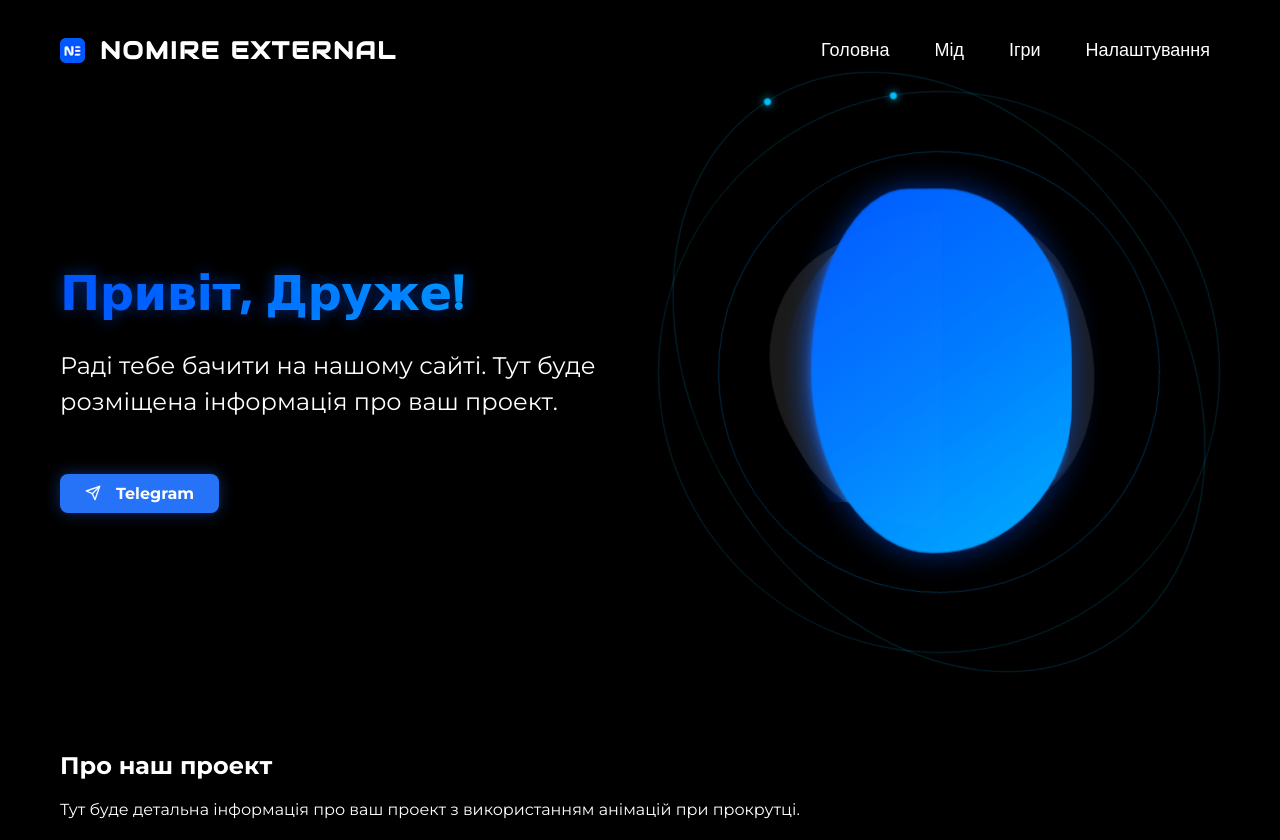
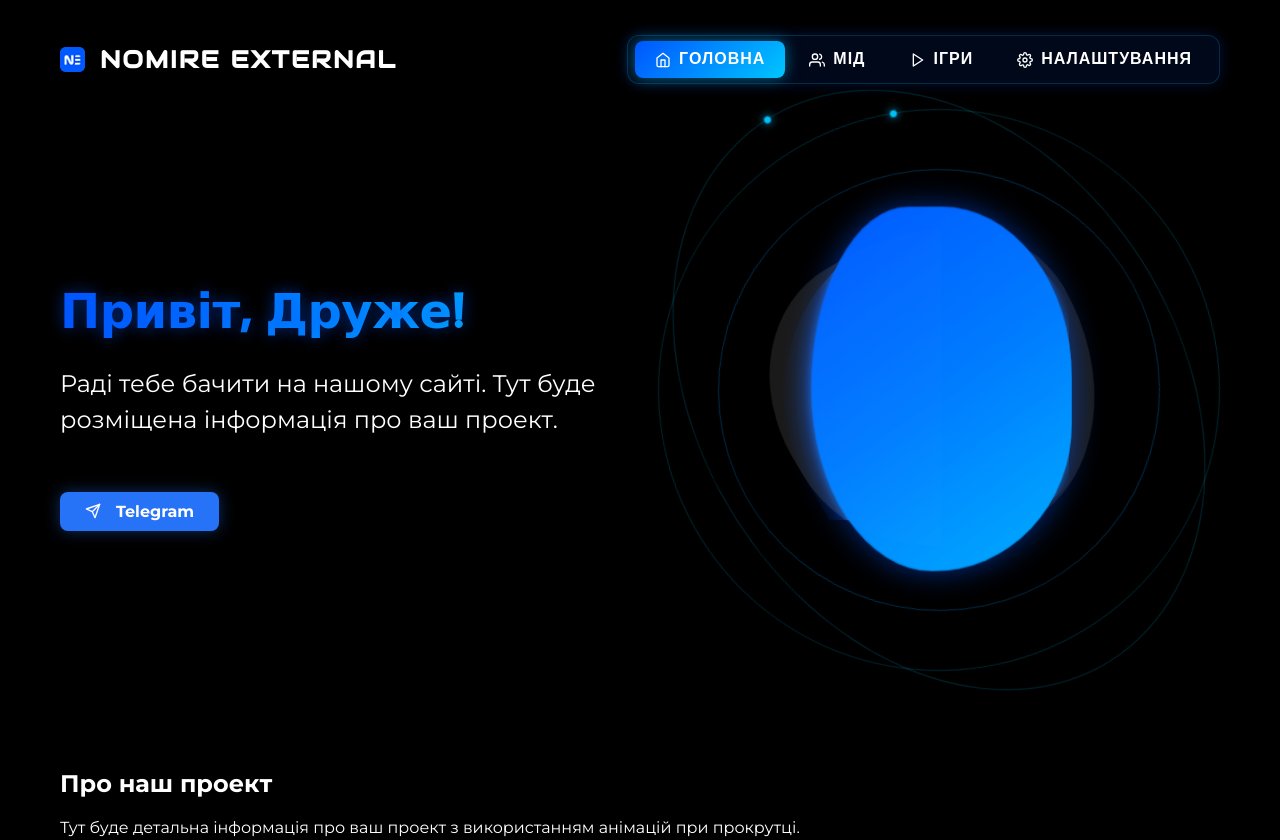
Before and after one commit to CidKagenoud/Nomire-Exeternal, a plain HTML site: page Index.html in a window 1280 px wide. Shown: the top 840 px of the page. Drawn offline with Linux system fonts and the light colour scheme.

Commit message:
Update Index.html

```diff
--- a/Index.html
+++ b/Index.html
@@ -67,11 +67,10 @@
         .logo-wrap {
             display: flex;
             align-items: center;
-            user-select: text; /* Дозволяє виділення тексту */
-            cursor: default; /* Стандартний курсор, а не pointer */
+            user-select: text;
+            cursor: default;
         }
 
-        /* Прибираємо всі ефекти з логотипу */
         .logo {
             background-color: #0055FF;
             color: white;
@@ -86,71 +85,103 @@
             font-family: 'Chakra Petch', sans-serif;
             font-size: 16px;
             letter-spacing: -1px;
-            user-select: text; /* Дозволяє виділення */
+            user-select: text;
         }
 
-        /* Змінюємо шрифт назви сайту на крутіший і робимо текст білим */
         .site-name {
-            font-size: 24px; /* Зменшено з 28px до 24px */
+            font-size: 24px;
             font-family: 'Audiowide', cursive;
             font-weight: 700;
             letter-spacing: 2px;
             color: #fff;
             text-transform: uppercase;
-            user-select: text; /* Дозволяє виділення тексту */
-            cursor: default; /* Стандартний курсор, а не pointer */
+            user-select: text;
+            cursor: default;
         }
 
-        /* Видаляємо hover ефект з site-name */
-        /* .site-name:hover {
-            cursor: pointer;
-        } */
-
-        /* Навігаційне меню */
+        /* Нова навігація для ПК */
         nav {
             perspective: 1000px;
         }
 
         .nav-links {
             display: flex;
-            gap: 25px;
             list-style: none;
             padding-left: 0;
             margin: 0;
+            background: rgba(0, 85, 255, 0.1);
+            border-radius: 12px;
+            padding: 5px;
+            border: 1px solid rgba(0, 198, 255, 0.2);
+            box-shadow: 0 0 15px rgba(0, 85, 255, 0.2);
         }
 
         .nav-link {
             font-family: 'Rajdhani', sans-serif;
-            font-weight: 500;
-            font-size: 18px;
+            font-weight: 700;
+            font-size: 16px;
             color: #fff;
             text-decoration: none;
+            padding: 8px 20px;
+            margin: 0 2px;
             position: relative;
-            padding: 5px 10px;
-            transition: all 0.3s;
+            transition: all 0.3s ease;
+            border-radius: 8px;
+            text-transform: uppercase;
+            letter-spacing: 1px;
+            display: flex;
+            align-items: center;
+            justify-content: center;
+            overflow: hidden;
         }
 
-        .nav-link::before {
+        .nav-link:before {
             content: '';
             position: absolute;
-            bottom: 0;
+            top: 0;
             left: 0;
-            width: 0;
-            height: 2px;
-            background: linear-gradient(to right, #0055FF, #00C6FF);
-            transition: width 0.3s ease;
+            width: 100%;
+            height: 100%;
+            background: linear-gradient(135deg, #0055FF, #00C6FF);
+            opacity: 0;
+            transition: opacity 0.3s ease;
+            z-index: -1;
+            border-radius: 8px;
         }
 
-        .nav-link:hover::before {
-            width: 100%;
+        .nav-link:hover:before {
+            opacity: 1;
         }
 
         .nav-link:hover {
-            text-shadow: 0 0 8px rgba(0, 198, 255, 0.8);
+            transform: translateY(-2px);
+            box-shadow: 0 5px 15px rgba(0, 198, 255, 0.3);
+            color: #fff;
+            text-shadow: 0 0 5px rgba(255, 255, 255, 0.5);
+        }
+
+        .nav-link:active {
+            transform: translateY(0);
+        }
+
+        .nav-link.active {
+            background: linear-gradient(135deg, #0055FF, #00C6FF);
+            color: #fff;
+            box-shadow: 0 0 15px rgba(0, 198, 255, 0.5);
+        }
+
+        /* Додавання іконок до меню */
+        .nav-link-icon {
+            margin-right: 8px;
+            font-size: 20px;
+            transition: transform 0.3s ease;
+        }
+
+        .nav-link:hover .nav-link-icon {
             transform: translateY(-2px);
         }
 
-        /* Мобільне меню - повністю перероблене */
+        /* Мобільне меню - Не змінюємо */
         .mobile-menu-btn {
             display: none;
             background: none;
@@ -161,7 +192,7 @@
             padding: 5px;
         }
 
-        /* Мобільна навігація */
+        /* Мобільна навігація - Не змінюємо */
         .mobile-nav {
             position: fixed;
             top: 0;
@@ -579,7 +610,7 @@
             }
 
             .site-name {
-                font-size: 20px; /* Зменшено з 24px до 20px для мобільних */
+                font-size: 20px;
             }
 
             .nav-links {
@@ -617,7 +648,7 @@
             }
 
             .site-name {
-                font-size: 18px; /* Зменшено з 20px до 18px для найменших екранів */
+                font-size: 18px;
             }
 
             .telegram-button {
@@ -646,10 +677,43 @@
 
             <nav>
                 <ul class="nav-links">
-                    <li><a href="Index.html" class="nav-link">Головна</a></li>
-                    <li><a href="meet.html" class="nav-link">Мід</a></li>
-                    <li><a href="games.html" class="nav-link">Ігри</a></li>
-                    <li><a href="settings.html" class="nav-link">Налаштування</a></li>
+                    <li>
+                        <a href="Index.html" class="nav-link active">
+                            <svg class="nav-link-icon" xmlns="http://www.w3.org/2000/svg" width="16" height="16" viewBox="0 0 24 24" fill="none" stroke="currentColor" stroke-width="2" stroke-linecap="round" stroke-linejoin="round">
+                                <path d="M3 9l9-7 9 7v11a2 2 0 0 1-2 2H5a2 2 0 0 1-2-2z"></path>
+                                <polyline points="9 22 9 12 15 12 15 22"></polyline>
+                            </svg>
+                            Головна
+                        </a>
+                    </li>
+                    <li>
+                        <a href="meet.html" class="nav-link">
+                            <svg class="nav-link-icon" xmlns="http://www.w3.org/2000/svg" width="16" height="16" viewBox="0 0 24 24" fill="none" stroke="currentColor" stroke-width="2" stroke-linecap="round" stroke-linejoin="round">
+                                <path d="M17 21v-2a4 4 0 0 0-4-4H5a4 4 0 0 0-4 4v2"></path>
+                                <circle cx="9" cy="7" r="4"></circle>
+                                <path d="M23 21v-2a4 4 0 0 0-3-3.87"></path>
+                                <path d="M16 3.13a4 4 0 0 1 0 7.75"></path>
+                            </svg>
+                            Мід
+                        </a>
+                    </li>
+                    <li>
+                        <a href="games.html" class="nav-link">
+                            <svg class="nav-link-icon" xmlns="http://www.w3.org/2000/svg" width="16" height="16" viewBox="0 0 24 24" fill="none" stroke="currentColor" stroke-width="2" stroke-linecap="round" stroke-linejoin="round">
+                                <polygon points="5 3 19 12 5 21 5 3"></polygon>
+                            </svg>
+                            Ігри
+                        </a>
+                    </li>
+                    <li>
+                        <a href="settings.html" class="nav-link">
+                            <svg class="nav-link-icon" xmlns="http://www.w3.org/2000/svg" width="16" height="16" viewBox="0 0 24 24" fill="none" stroke="currentColor" stroke-width="2" stroke-linecap="round" stroke-linejoin="round">
+                                <circle cx="12" cy="12" r="3"></circle>
+                                <path d="M19.4 15a1.65 1.65 0 0 0 .33 1.82l.06.06a2 2 0 0 1 0 2.83 2 2 0 0 1-2.83 0l-.06-.06a1.65 1.65 0 0 0-1.82-.33 1.65 1.65 0 0 0-1 1.51V21a2 2 0 0 1-2 2 2 2 0 0 1-2-2v-.09A1.65 1.65 0 0 0 9 19.4a1.65 1.65 0 0 0-1.82.33l-.06.06a2 2 0 0 1-2.83 0 2 2 0 0 1 0-2.83l.06-.06a1.65 1.65 0 0 0 .33-1.82 1.65 1.65 0 0 0-1.51-1H3a2 2 0 0 1-2-2 2 2 0 0 1 2-2h.09A1.65 1.65 0 0 0 4.6 9a1.65 1.65 0 0 0-.33-1.82l-.06-.06a2 2 0 0 1 0-2.83 2 2 0 0 1 2.83 0l.06.06a1.65 1.65 0 0 0 1.82.33H9a1.65 1.65 0 0 0 1-1.51V3a2 2 0 0 1 2-2 2 2 0 0 1 2 2v.09a1.65 1.65 0 0 0 1 1.51 1.65 1.65 0 0 0 1.82-.33l.06-.06a2 2 0 0 1 2.83 0 2 2 0 0 1 0 2.83l-.06.06a1.65 1.65 0 0 0-.33 1.82V9a1.65 1.65 0 0 0 1.51 1H21a2 2 0 0 1 2 2 2 2 0 0 1-2 2h-.09a1.65 1.65 0 0 0-1.51 1z"></path>
+                            </svg>
+                            Налаштування
+                        </a>
+                    </li>
                 </ul>
             </nav>
 
@@ -779,6 +843,21 @@
 
             // Перевіряємо при зміні розміру вікна
             window.addEventListener('resize', checkScroll);
+
+            // Додаємо активний клас для поточної сторінки в навігації
+            const currentPage = window.location.pathname.split('/').pop();
+            const navLinks = document.querySelectorAll('.nav-link');
+
+            navLinks.forEach(link => {
+                const linkPage = link.getAttribute('href');
+                if (linkPage === currentPage ||
+                    (currentPage === '' && linkPage === 'Index.html') ||
+                    (currentPage === '/' && linkPage === 'Index.html')) {
+                    link.classList.add('active');
+                } else {
+                    link.classList.remove('active');
+                }
+            });
         });
     </script>
 </body>
```
